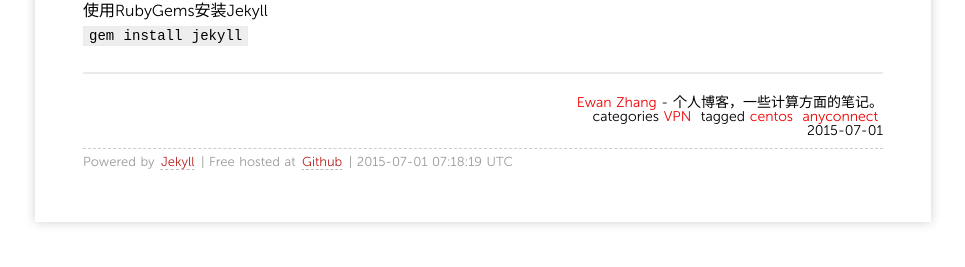
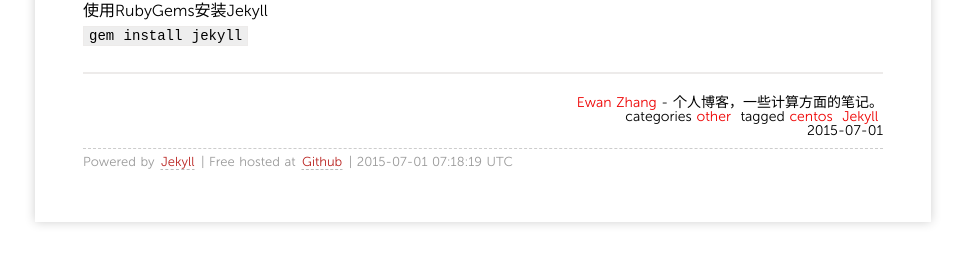
Before and after one commit to EwanZhang/Bolg, a Jekyll site: the page built from _posts/2015/2015-07-01-Set-up.md, in a window 1280 px wide. Shown: the part 893-1160 px from the top of the page, without its empty margins (157-1122 px from the left). Built offline with Jekyll 4.4.1, drawn with Linux system fonts in a browser that asks for light colours; nearby versions of some CDN libraries; Markdown is read by kramdown in place of the engine named in the settings; comment, search, counter and statistics services are not loaded.

Commit message:
Update 2015-07-01-Set-up.md

```diff
--- a/_posts/2015/2015-07-01-Set-up.md
+++ b/_posts/2015/2015-07-01-Set-up.md
@@ -2,10 +2,10 @@
 layout: post
 title: centos6安装Jekyll
 categories:
-- VPN
+- other
 tags:
 - centos
-- anyconnect
+- Jekyll
 ---
 
 编译安装Node.js
```
